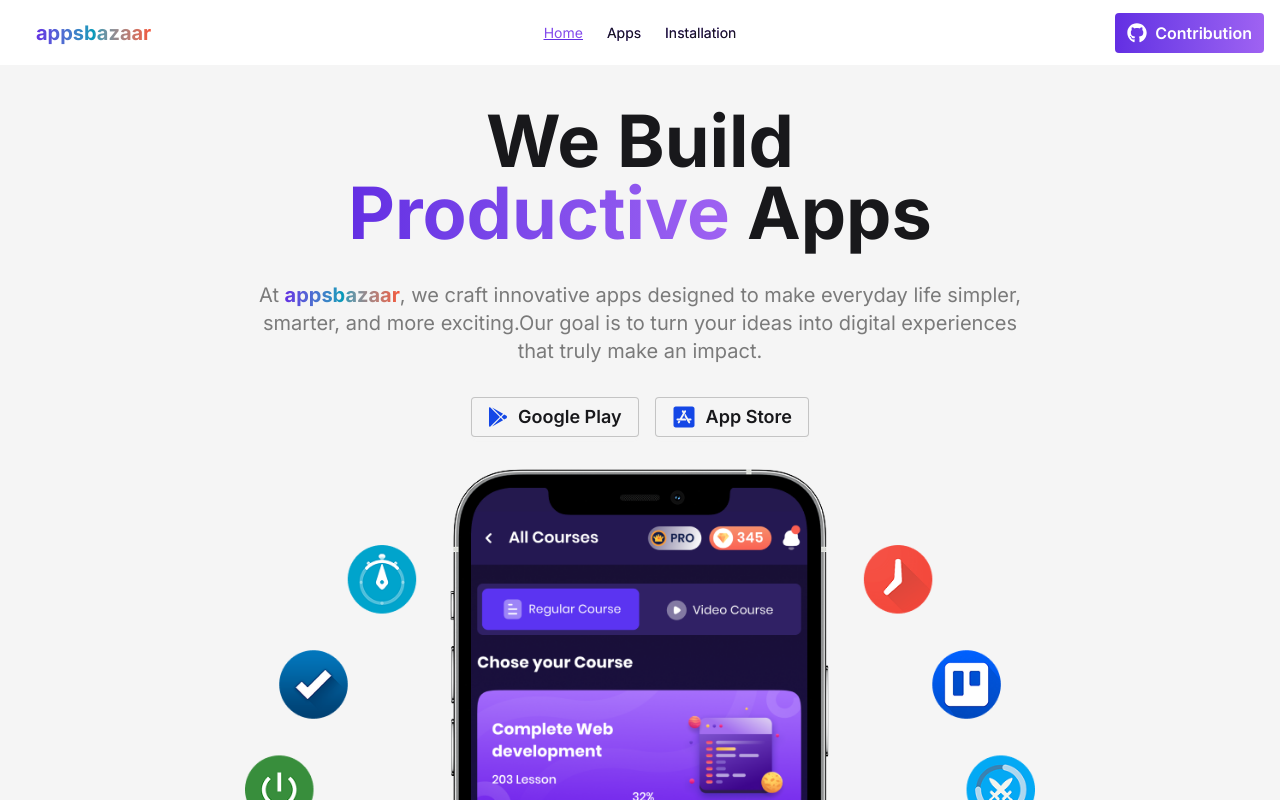
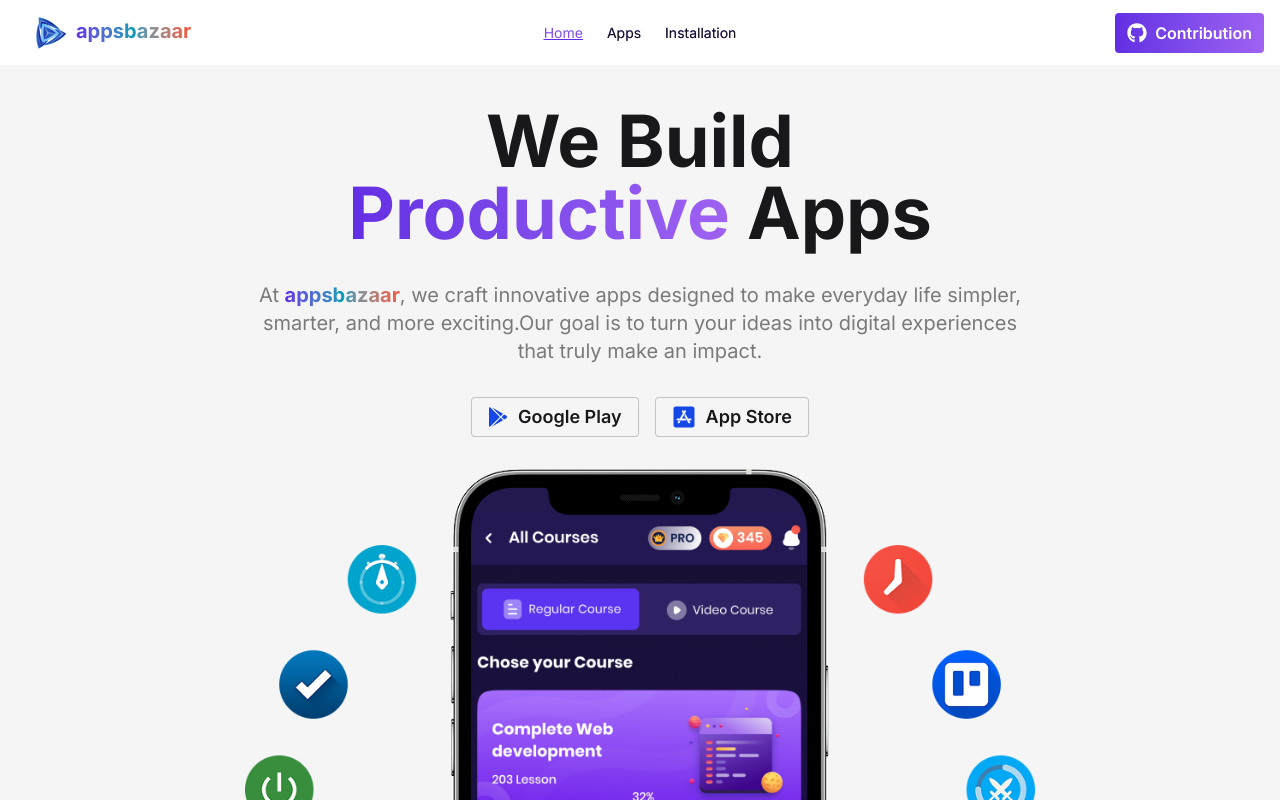
Before and after one commit to biplobrana007/apps-bazaar, a React (Vite) app: page / in a window 1280 px wide. Shown: the top 800 px of the page. Built offline with nearby package versions, Linux system fonts and the light colour scheme.

Commit message:
added main logo at navbar

```diff
--- a/src/components/Navbar.jsx
+++ b/src/components/Navbar.jsx
@@ -2,6 +2,7 @@
 import { FaGithub } from "react-icons/fa6";
 import { Link, NavLink } from "react-router";
 import Container from "./Container";
+import logoImg from "../assets/logo.png";
 
 const Navbar = () => {
   const links = [
@@ -42,24 +43,32 @@
               >
                 {links.map((link) => (
                   <li>
-                    <NavLink  to={link.linkPath}>{link.linkTitle}</NavLink>
+                    <NavLink to={link.linkPath}>{link.linkTitle}</NavLink>
                   </li>
                 ))}
               </ul>
             </div>
-            <Link
-              to="/"
-              className=" text-xl font-bold  bg-gradient-to-r text-transparent bg-clip-text from-[#632ee3] via-[#029bba] to-[#f45337]"
-            >
-              <span>apps</span>
-              <span>bazaar</span>
-            </Link>
+            <div className="flex gap-2">
+              <Link to="/">
+                <img className="w-8" src={logoImg} alt="" />
+              </Link>
+              <p className=" text-xl font-bold  bg-gradient-to-r text-transparent bg-clip-text from-[#632ee3] via-[#029bba] to-[#f45337]">
+                {" "}
+                <span>apps</span>
+                <span>bazaar</span>
+              </p>
+            </div>
           </div>
           <div className="navbar-center hidden lg:flex">
             <ul className="menu menu-horizontal px-1">
               {links.map((link) => (
                 <li>
-                  <NavLink className=" hover:text-transparent bg-clip-text hover:underline  bg-gradient-to-r from-[#632ee3] to-[#9f62f2]" to={link.linkPath}>{link.linkTitle}</NavLink>
+                  <NavLink
+                    className=" hover:text-transparent bg-clip-text hover:underline  bg-gradient-to-r from-[#632ee3] to-[#9f62f2]"
+                    to={link.linkPath}
+                  >
+                    {link.linkTitle}
+                  </NavLink>
                 </li>
               ))}
             </ul>
```
